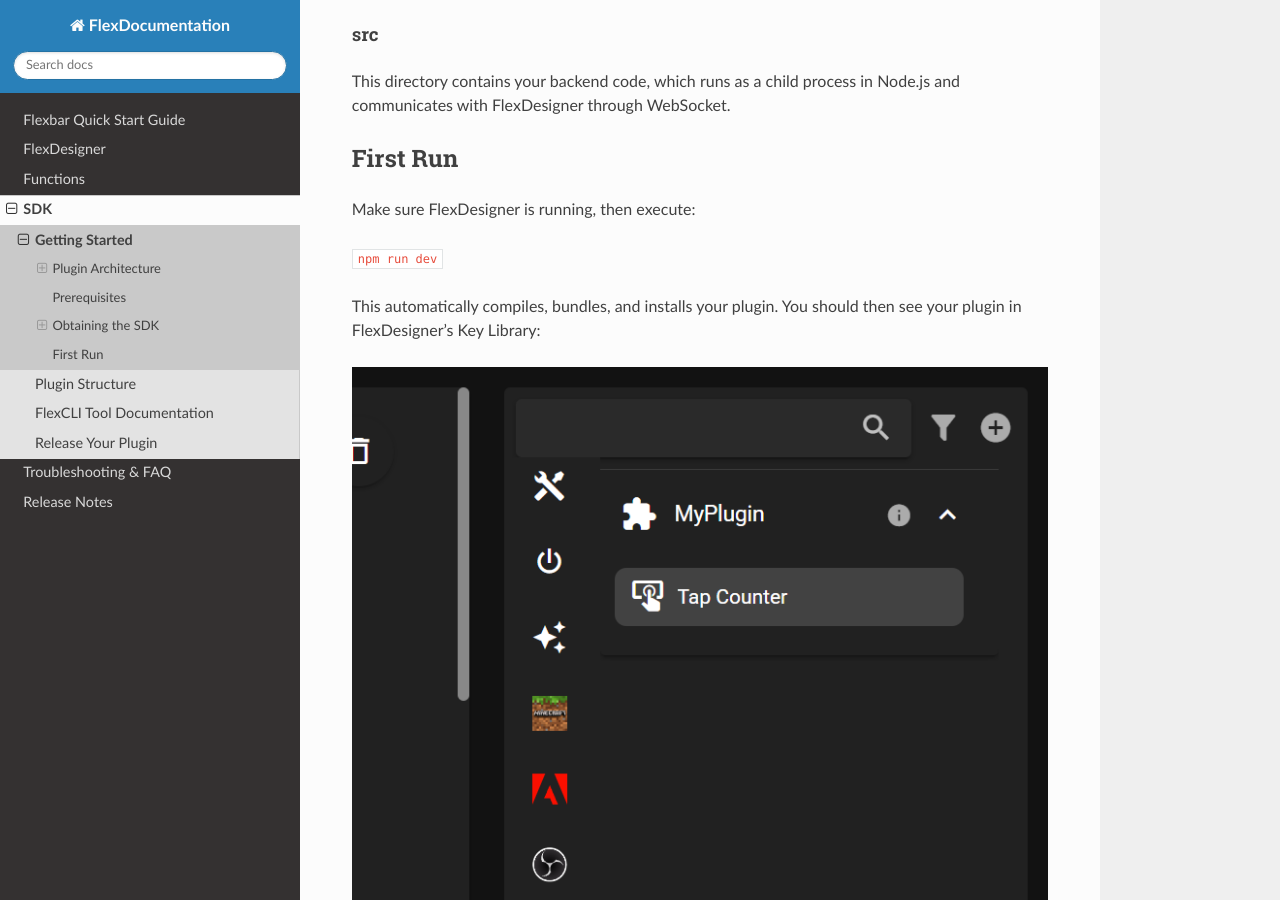
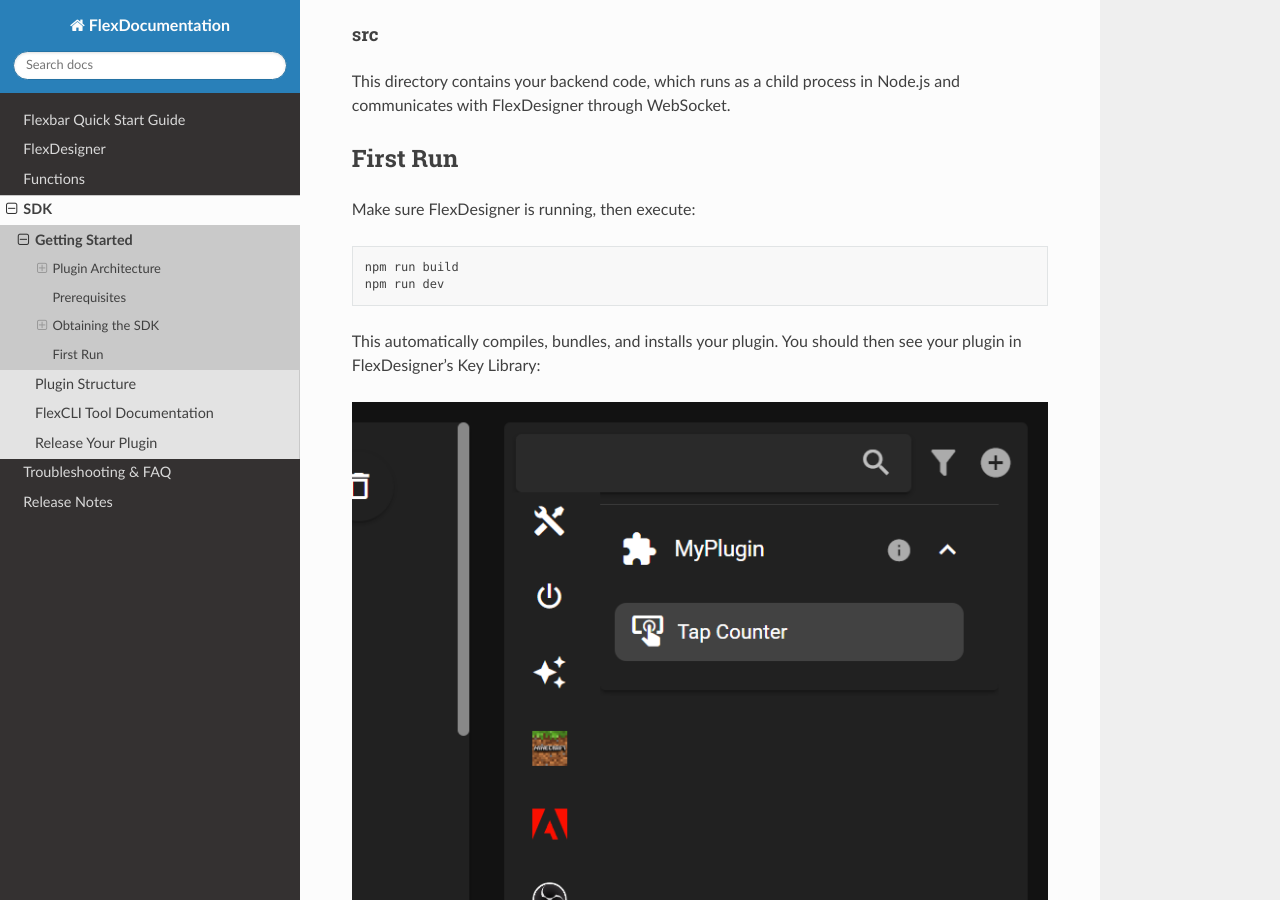
Before and after one commit to ENIAC-Tech/FlexDocumentation, a Sphinx documentation site: the page built from docs/source/sdk/getting_started.md, in a window 1280 px wide and 900 px high, scrolled down 2176 px. Built offline with Sphinx 7.4.7 and the Read the Docs theme 3.1.0, drawn with Linux system fonts in a browser that asks for light colours.

Commit message:
fix: Add npm run build to Plugin first run; Add FAQ for IPad

````diff
--- a/docs/source/sdk/getting_started.md
+++ b/docs/source/sdk/getting_started.md
@@ -87,7 +87,10 @@
 
 Make sure FlexDesigner is running, then execute:
 
-`npm run dev`
+```
+npm run build
+npm run dev
+```
 
 This automatically compiles, bundles, and installs your plugin. You should then see your plugin in FlexDesigner’s Key Library:
 
````
Also changed, not shown: docs/source/getting_started.md (+4 -0 lines).
